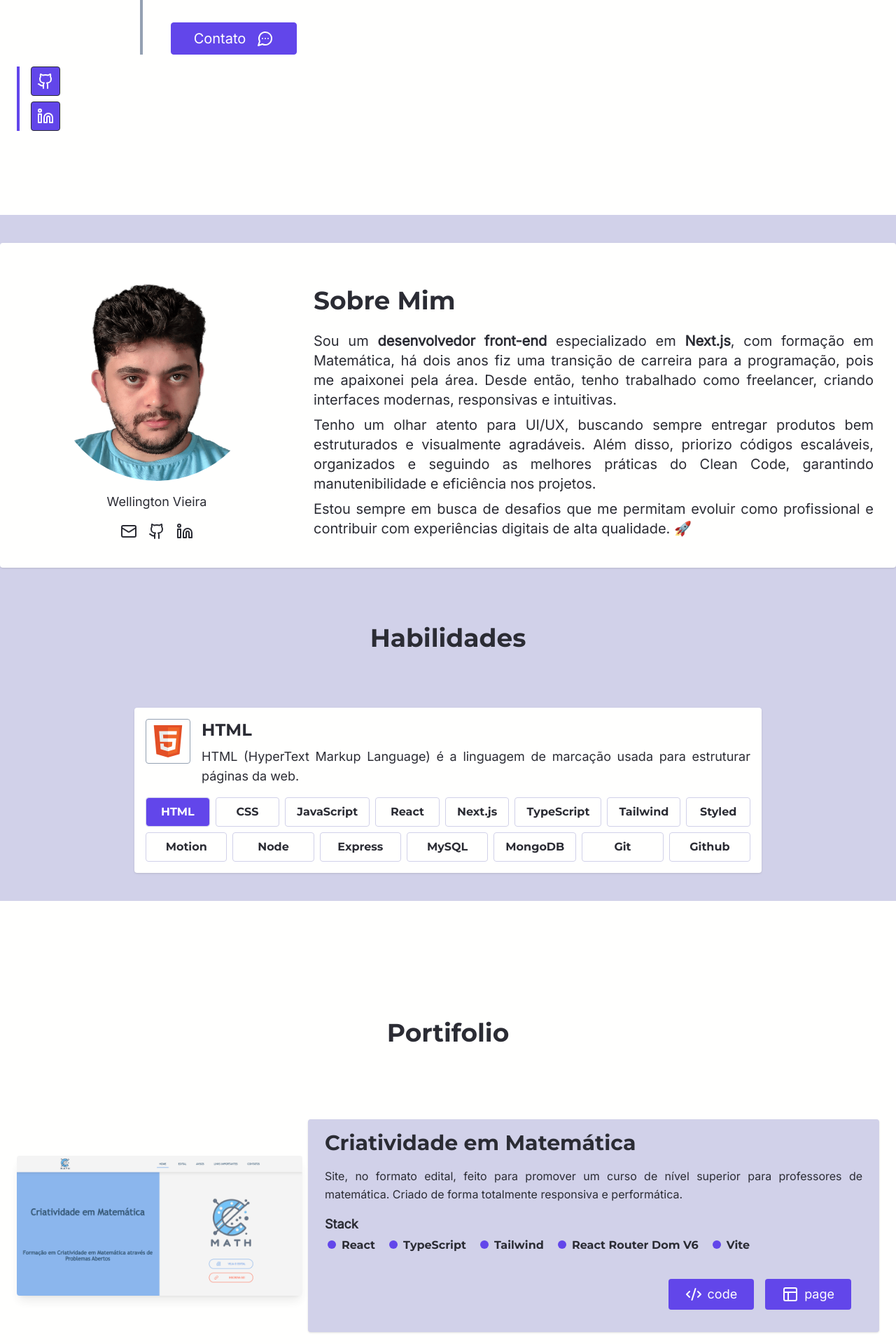
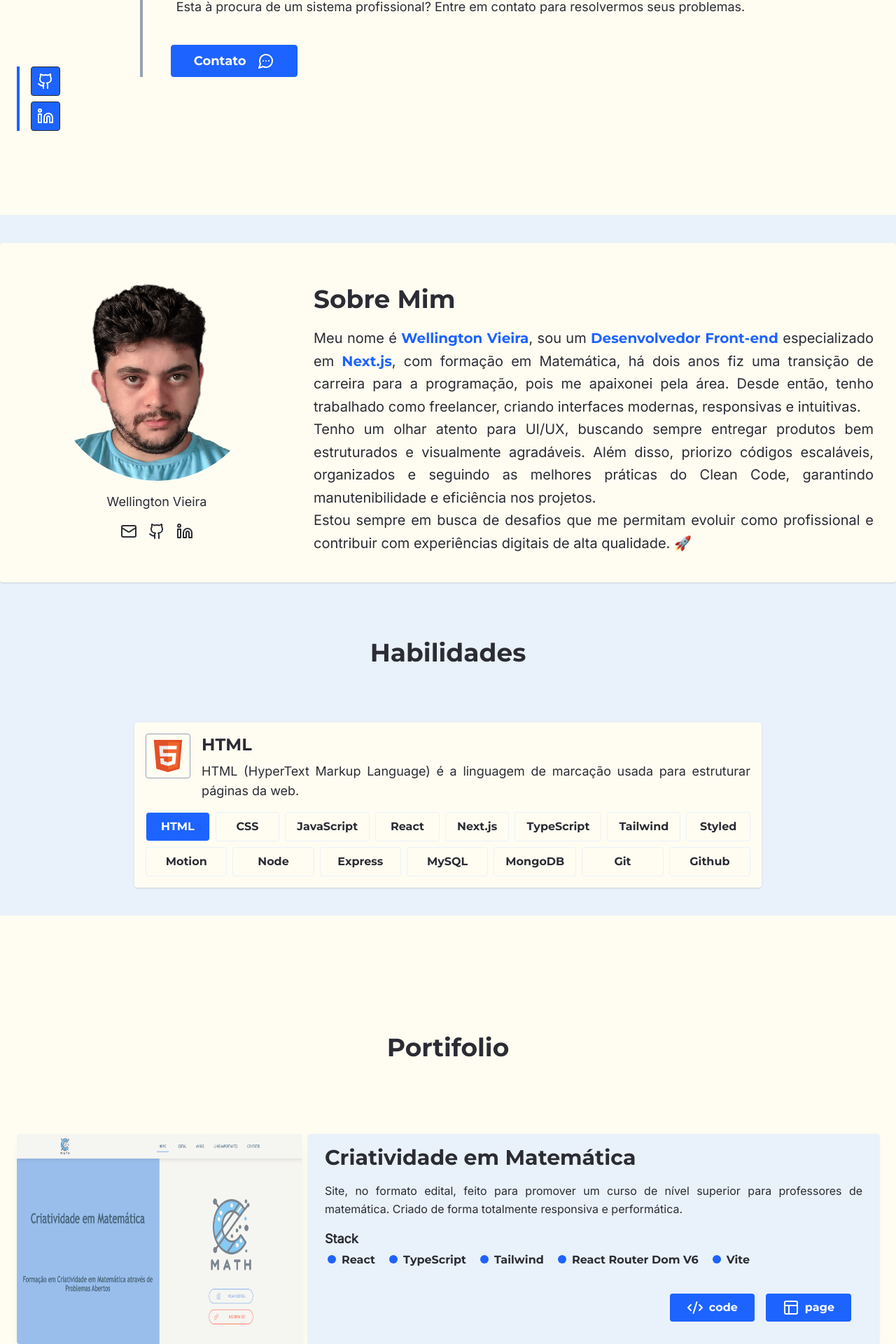
Before and after one commit to wellingtonVieiraSantos/personal-portfolio, a Next.js app: page / in a window 1280 px wide. Shown: the part 573-2493 px from the top of the page at 70% size. Built offline with nearby package versions, Linux system fonts and the light colour scheme.

Commit message:
style: change layout and colors

```diff
--- a/src/components/About/index.tsx
+++ b/src/components/About/index.tsx
@@ -2,7 +2,6 @@
 import Image from 'next/image'
 import perfil from '../../assets/perfil.png'
 import { Github, Linkedin, Mail } from 'lucide-react'
-import Link from 'next/link'
 import { motion } from 'motion/react'
 import SkillSmoothTabs from './SkillsSmoothTabs'
 
@@ -15,7 +14,7 @@ export default function About() {
           whileInView={{
             opacity: 1,
             scale: 1,
-            transition: { delay: 0.2, duration: 0.4 }
+            transition: { delay: 0.1, duration: 0.4 }
           }}
           viewport={{ once: true }}
           className='max-w-7xl grid grid-flow-row lg:grid-cols-[1fr_2fr] lg:grid-flow-col rounded
@@ -31,49 +30,63 @@ export default function About() {
             />
             <span className='text-lg'>Wellington Vieira</span>
             <div className='grid grid-flow-col gap-4'>
-              <Link
+              <motion.a
+                whileHover={{ scale: 1.2 }}
                 href={'/#contact'}
-                className='hover:text-error transition-all'
+                className='hover:text-error'
               >
                 <Mail />
-              </Link>
-              <Link
+              </motion.a>
+              <motion.a
+                whileHover={{ scale: 1.2 }}
                 href={'https://github.com/wellingtonVieiraSantos'}
                 target='_blank'
-                className='hover:text-button-bg dark:hover:text-button-bg-dark transition-all'
+                className='hover:text-button-bg dark:hover:text-button-bg-dark'
               >
                 <Github />
-              </Link>
-              <Link
+              </motion.a>
+              <motion.a
+                whileHover={{ scale: 1.2 }}
                 href={'https://www.linkedin.com/in/wellingtonsantos2022/'}
                 target='_blank'
-                className='hover:text-blue-500 transition-all'
+                className='hover:text-blue-500'
               >
                 <Linkedin />
-              </Link>
+              </motion.a>
             </div>
           </div>
-          <div className='grid place-content-around px-4'>
+          <div className='grid place-content-around px-4 text-justify text-xl leading-relaxed'>
             <header className='my-5'>
               <h2 className='text-left font-montserrat-title text-4xl'>
                 Sobre Mim
               </h2>
             </header>
-            <p className='text-justify text-xl mb-1'>
-              Sou um <strong>desenvolvedor front-end</strong> especializado em{' '}
-              <strong>Next.js</strong>, com formação em Matemática, há dois anos
-              fiz uma transição de carreira para a programação, pois me
-              apaixonei pela área. Desde então, tenho trabalhado como
-              freelancer, criando interfaces modernas, responsivas e intuitivas.
+            <p>
+              Meu nome é{' '}
+              <strong className='text-button-bg dark:text-button-bg-dark font-montserrat-title'>
+                Wellington Vieira
+              </strong>
+              , sou um{' '}
+              <strong className='text-button-bg dark:text-button-bg-dark font-montserrat-title'>
+                Desenvolvedor Front-end
+              </strong>{' '}
+              especializado em{' '}
+              <strong className='text-button-bg dark:text-button-bg-dark font-montserrat-title'>
+                Next.js
+              </strong>
+              , com formação em Matemática, há dois anos fiz uma transição de
+              carreira para a programação, pois me apaixonei pela área. Desde
+              então, tenho trabalhado como freelancer, criando interfaces
+              modernas, responsivas e intuitivas.
             </p>
-            <p className='text-justify text-xl mb-1'>
+            <p>
               Tenho um olhar atento para UI/UX, buscando sempre entregar
               produtos bem estruturados e visualmente agradáveis. Além disso,
               priorizo códigos escaláveis, organizados e seguindo as melhores
               práticas do Clean Code, garantindo manutenibilidade e eficiência
               nos projetos.
             </p>
-            <p className='text-justify text-xl'>
+            <p>
               Estou sempre em busca de desafios que me permitam evoluir como
               profissional e contribuir com experiências digitais de alta
               qualidade. 🚀
--- a/src/components/CardPortifolio/CardAction.tsx
+++ b/src/components/CardPortifolio/CardAction.tsx
@@ -11,8 +11,7 @@ export default function CardAction({ linkHref, text }: CardActionProps) {
       href={linkHref}
       target='_blank'
       className='bg-button-bg
-       text-button-text dark:bg-button-bg-dark py-2 px-6 rounded flex items-center gap-2 text-lg
-       transition duration-300'
+       text-button-text dark:text-button-text-dark dark:bg-button-bg-dark py-2 px-6 rounded flex items-center gap-2 font-montserrat-title'
     >
       {text == 'code' ? <CodeXml /> : <PanelsTopLeft />}
       {text}
--- a/src/components/CardPortifolio/CardContent.tsx
+++ b/src/components/CardPortifolio/CardContent.tsx
@@ -17,7 +17,7 @@ export default function CardContent({
     <div
       className='lg:w-2/3 py-4 lg:px-6 grid place-content-between gap-4 overflow-hidden
      bg-secondary-bg dark:bg-secondary-bg-dark shadow rounded px-2
-     hover:shadow-button-bg dark:hover:shadow-button-bg-dark hover:shadow-[5px_5px_10px] transition duration-300'
+     hover:shadow-button-bg dark:hover:shadow-button-bg-dark hover:shadow-[0px_0px_5px] transition duration-500'
     >
       <header>
         <h2 className='text-3xl font-montserrat-title'>{title}</h2>
--- a/src/components/CardPortifolio/CardImage.tsx
+++ b/src/components/CardPortifolio/CardImage.tsx
@@ -7,13 +7,13 @@ type Card = {
 
 export default function CardImage({ src, alt }: Card) {
   return (
-    <div className='grid place-items-center lg:w-1/3 rounded opacity-80 hover:opacity-100 transiton duration-500'>
+    <div className='lg:w-1/3 rounded opacity-70 hover:opacity-100 transiton duration-500'>
       <Image
         src={src}
         alt={alt}
         width={400}
         height={300}
-        className='rounded shadow-lg w-auto h-auto'
+        className='rounded shadow-lg w-full h-full'
       />
     </div>
   )
--- a/src/components/Contact/index.tsx
+++ b/src/components/Contact/index.tsx
@@ -155,11 +155,11 @@ export default function Contact() {
             )}
             <motion.button
               whileTap={{ scale: 0.95 }}
+              whileHover={{ scale: 1.01 }}
               type='submit'
               disabled={isLoading}
-              className='w-full text-xl text-button-text shadow font-montserrat-title
-                bg-button-bg dark:bg-button-bg-dark p-3 rounded hover:bg-button-bg-dark
-                dark:hover:bg-button-bg transition-all flex justify-center items-center gap-4'
+              className='w-full text-lg text-button-text dark:text-button-text-dark font-montserrat-title
+                bg-button-bg dark:bg-button-bg-dark p-3 rounded flex justify-center items-center gap-4'
             >
               {!isLoading && <SendHorizonal />}
               {isLoading ? 'Enviando...' : 'Enviar'}
--- a/src/components/HomePage/index.tsx
+++ b/src/components/HomePage/index.tsx
@@ -17,31 +17,30 @@ export default function HomePage() {
         }}
         className='max-w-[1200px] md:pl-10 px-2 flex flex-col items-center md:items-start md:text-left text-center gap-10 md:border-l-4 border-secondary-text'
       >
-        <h1 className='text-3xl'>
+        <h1 className='text-xl md:text-2xl'>
           Olá, sou{' '}
-          <span className='font-montserrat-title leading-none block text-button-bg dark:text-button-bg-dark text-6xl mt-4'>
-            Wellington Vieira
+          <span className='font-montserrat-title leading-none block text-button-bg dark:text-button-bg-dark text-7xl md:text-9xl mt-4'>
+            Ton Santos
           </span>
         </h1>
-        <p className='text-2xl'>
+        <p className='text-xl md:text-2xl'>
           Desenvolvedor Front-end |{' '}
           <span className='font-montserrat-title text-button-bg dark:text-button-bg-dark text-3xl'>
             Next.js
           </span>
         </p>
-        <p className='text-lg text-center md:text-justify px-2'>
+        <p className='md:text-lg text-center md:text-justify px-2'>
           Esta à procura de um sistema profissional? Entre em contato para
           resolvermos seus problemas.{' '}
         </p>
-        <div className='flex text-xl flex-col sm:flex-row gap-6'>
-          <a
-            href='#contact'
-            className='flex gap-4 items-center text-button-text border border-button-bg rounded bg-button-bg dark:bg-button-bg-dark px-8 py-2 dark:hover:bg-transparent hover:shadow-button hover:border hover:border-button-bg transition-all'
-          >
-            Contato
-            <MessageCircleMore />
-          </a>
-        </div>
+        <motion.a
+          whileHover={{ scale: 1.1 }}
+          href='#contact'
+          className='flex text-lg font-montserrat-title gap-4 items-center text-button-text dark:text-button-text-dark border border-button-bg rounded bg-button-bg dark:bg-button-bg-dark px-8 py-2'
+        >
+          Contato
+          <MessageCircleMore />
+        </motion.a>
       </motion.div>
     </section>
   )
--- a/src/components/SocialSideBar.tsx
+++ b/src/components/SocialSideBar.tsx
@@ -17,14 +17,14 @@ export default function SocialSideBar() {
         <a
           href='https://github.com/wellingtonVieiraSantos'
           target='_blank'
-          className='border border-primary-text dark:border-button-text p-2 bg-button-bg dark:to-button-bg-dark text-primary-text-dark rounded hover:bg-transparent hover:text-primary-text dark:hover:text-primary-text-dark transition duration-300'
+          className='border border-primary-text dark:border-button-text p-2 bg-button-bg dark:bg-button-bg-dark text-primary-text-dark rounded hover:bg-transparent hover:text-primary-text dark:hover:bg-transparent dark:hover:text-primary-text-dark transition duration-300'
         >
           <Github />
         </a>
         <a
           href='https://www.linkedin.com/in/wellingtonsantos2022/'
           target='_blank'
-          className='border border-primary-text dark:border-button-text p-2 bg-button-bg dark:to-button-bg-dark text-primary-text-dark rounded hover:bg-transparent hover:text-primary-text dark:hover:text-primary-text-dark transition duration-300'
+          className='border border-primary-text dark:border-button-text p-2 bg-button-bg dark:bg-button-bg-dark text-primary-text-dark rounded hover:bg-transparent hover:text-primary-text dark:hover:bg-transparent dark:hover:text-primary-text-dark transition duration-300'
         >
           <Linkedin />
         </a>
--- a/tailwind.config.ts
+++ b/tailwind.config.ts
@@ -10,19 +10,19 @@ const config: Config = {
   theme: {
     extend: {
       colors: {
-        'primary-bg': '#fffffe',
-        'secondary-bg': '#d1d1e9',
+        'primary-bg': '#FFFDF2',
+        'secondary-bg': '#E9F1FA',
         'primary-text': '#2b2c34',
         'secondary-text': '#94a1b2',
-        'button-bg': '#6246ea',
+        'button-bg': /* '#6246ea'  '#00ABE4' '#01257D' */ '#1D63FF',
         'button-text': '#fffffe',
         error: '#e45858',
         'primary-bg-dark': '#16161a',
         'secondary-bg-dark': '#242629',
         'primary-text-dark': '#fffffe',
         'secondary-text-dark': '#94a1b2',
-        'button-bg-dark': '#7f5af0',
-        'button-text-dark': '#fffffe'
+        'button-bg-dark': /* '#7f5af0' */ '#00FFFF',
+        'button-text-dark': /* '#fffffe' */ '#0A1828' /* #178582 #BFA181 */
       },
       fontFamily: {
         'montserrat-title': ['Montserrat', 'sans-serif']
```
